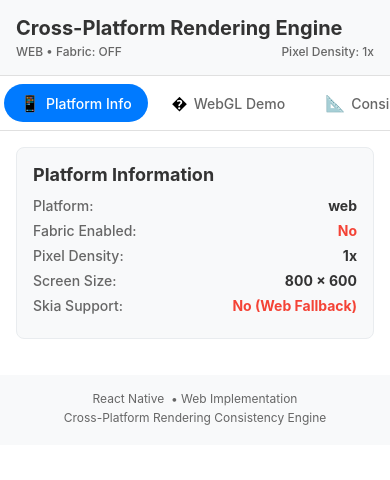
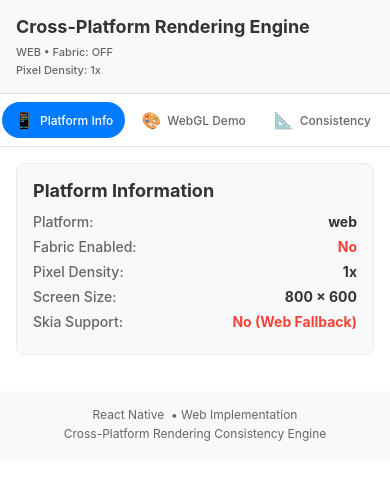
Before and after one commit to Purvi-Nayak/fabricskia, a React Native app: screen / in a window 390 px wide. Shown: the top 480 px of the page. Built offline with nearby package versions, Linux system fonts and the light colour scheme.

Commit message:
add chnages

```diff
--- a/App.web.tsx
+++ b/App.web.tsx
@@ -99,7 +99,7 @@ function App(): React.JSX.Element {
 
   const sections = [
     {key: 'platform' as DemoSection, title: 'Platform Info', icon: '📱'},
-    {key: 'skia' as DemoSection, title: 'WebGL Demo', icon: '�'},
+    {key: 'skia' as DemoSection, title: 'WebGL Demo', icon: '🎨'},
     {key: 'consistency' as DemoSection, title: 'Consistency', icon: '📐'},
     {key: 'animation' as DemoSection, title: 'Animation', icon: '🚀'},
     {key: 'grid' as DemoSection, title: 'Pixel Grid', icon: '🔲'},
@@ -159,6 +159,7 @@ function App(): React.JSX.Element {
           Cross-Platform Rendering Engine
         </Text>
         <View style={styles.headerInfo}>
+          <View style={styles.headerInfoRow}>
             <Text
               style={[
                 styles.headerSubtitle,
@@ -167,6 +168,8 @@ function App(): React.JSX.Element {
               {platformInfo.platform.toUpperCase()} • Fabric:{' '}
               {platformInfo.fabricEnabled ? 'ON' : 'OFF'}
             </Text>
+          </View>
+          <View style={styles.headerInfoRow}>
             <Text
               style={[
                 styles.headerSubtitle,
@@ -174,6 +177,7 @@ function App(): React.JSX.Element {
               ]}>
               Pixel Density: {platformInfo.pixelDensity}x
             </Text>
+          </View>
         </View>
       </View>
 
@@ -252,19 +256,27 @@ const styles = StyleSheet.create({
     padding: 16,
     borderBottomWidth: 1,
     borderBottomColor: '#e0e0e0',
+    minHeight: 80,
   },
   headerTitle: {
-    fontSize: 20,
+    fontSize: 18,
     fontWeight: 'bold',
-    marginBottom: 4,
+    marginBottom: 8,
+    flexShrink: 1,
   },
   headerInfo: {
+    flexDirection: 'column',
+    gap: 4,
+  },
+  headerInfoRow: {
     flexDirection: 'row',
     justifyContent: 'space-between',
+    flexWrap: 'wrap',
   },
   headerSubtitle: {
-    fontSize: 12,
+    fontSize: 11,
     fontWeight: '500',
+    flexShrink: 1,
   },
   tabContainer: {
     borderBottomWidth: 1,
@@ -273,10 +285,11 @@ const styles = StyleSheet.create({
   tab: {
     flexDirection: 'row',
     alignItems: 'center',
-    paddingHorizontal: 16,
+    paddingHorizontal: 12,
     paddingVertical: 8,
-    marginHorizontal: 4,
+    marginHorizontal: 2,
     borderRadius: 20,
+    minWidth: 80,
   },
   activeTab: {
     backgroundColor: '#007AFF',
@@ -286,8 +299,9 @@ const styles = StyleSheet.create({
     marginRight: 6,
   },
   tabText: {
-    fontSize: 14,
+    fontSize: 12,
     fontWeight: '500',
+    textAlign: 'center',
   },
   activeTabText: {
     color: '#fff',
@@ -295,11 +309,13 @@ const styles = StyleSheet.create({
   skiaContainer: {
     padding: 16,
     alignItems: 'center',
+    maxWidth: '100%',
   },
   sectionTitle: {
-    fontSize: 18,
+    fontSize: 16,
     fontWeight: 'bold',
     marginBottom: 16,
+    textAlign: 'center',
   },
   sectionDescription: {
     fontSize: 14,
@@ -309,13 +325,15 @@ const styles = StyleSheet.create({
   },
   webGraphicsContainer: {
     flexDirection: 'row',
-    gap: 12,
+    gap: 8,
     marginVertical: 12,
+    justifyContent: 'center',
+    flexWrap: 'wrap',
   },
   webShape: {
-    width: 40,
-    height: 40,
-    borderRadius: 20,
+    width: 32,
+    height: 32,
+    borderRadius: 16,
   },
   footer: {
     padding: 16,
--- a/package.json
+++ b/package.json
@@ -18,6 +18,7 @@
     "react-dom": "^18.3.1",
     "react-native": "0.76.7",
     "react-native-reanimated": "^3.18.0",
+    "react-native-size-matters": "^0.4.2",
     "react-native-web": "^0.19.13"
   },
   "devDependencies": {
--- a/src/components/WebGLCanvas.web.tsx
+++ b/src/components/WebGLCanvas.web.tsx
@@ -12,8 +12,8 @@ interface WebGLCanvasProps {
  * Hardware-accelerated graphics rendering for web using WebGL/Canvas
  */
 export const WebGLCanvas: React.FC<WebGLCanvasProps> = ({
-  width = 320,
-  height = 300,
+  width = 420,
+  height = 400,
 }) => {
   const canvasRef = useRef<any>(null);
   const animationRef = useRef<number>();
@@ -516,7 +516,7 @@ export const WebGLCanvas: React.FC<WebGLCanvasProps> = ({
       </View>
 
       <View style={styles.info}>
-        <Text style={styles.infoTitle}>🚀 Web Rendering Engine</Text>
+        {/* <Text style={styles.infoTitle}>🚀 Web Rendering Engine</Text> */}
         <Text style={styles.infoText}>
           {renderingMode === 'webgl'
             ? 'Hardware-accelerated WebGL with shaders and real-time animations'
```
Also changed, not shown: App.tsx (+0 -8 lines), src/components/WebGLCanvas.tsx (+1 -6 lines), 1 other file (tests, documents, lock files or other folders). Lines whose indentation alone changed are shown as unchanged.
